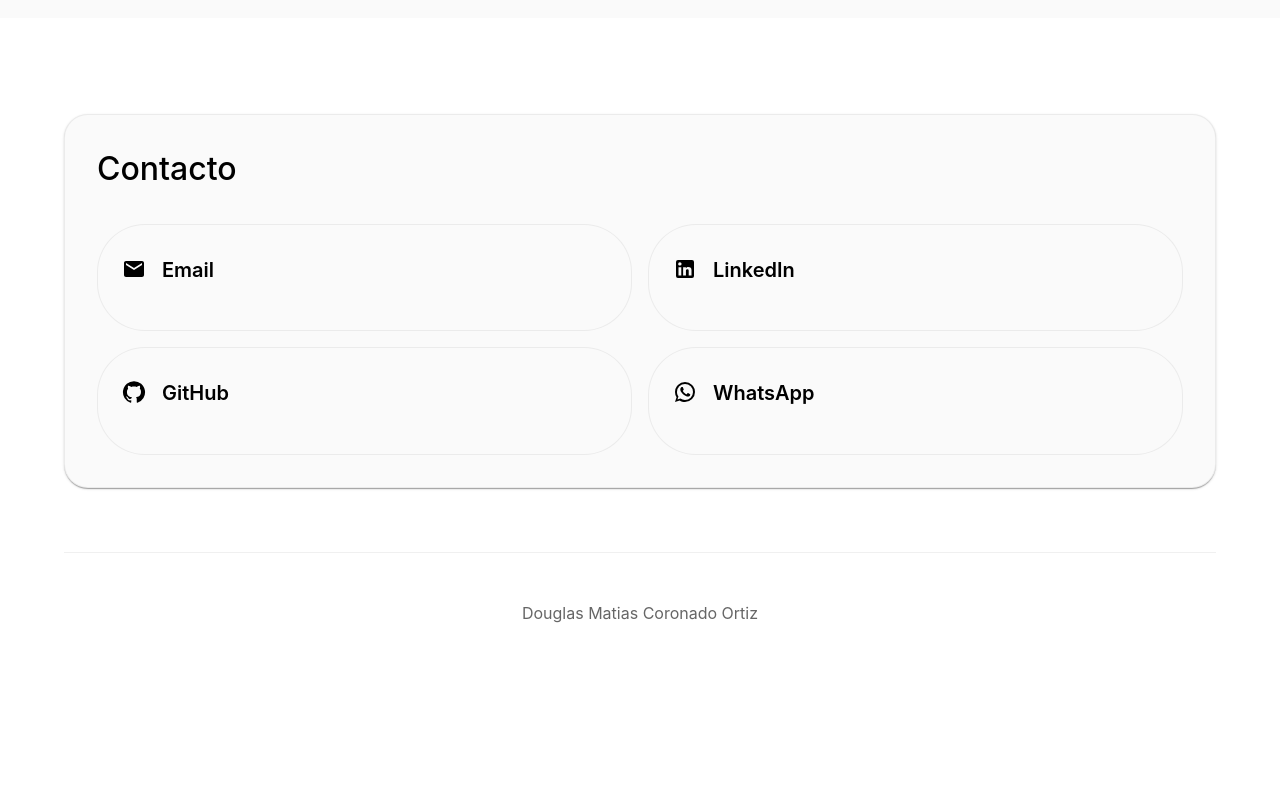
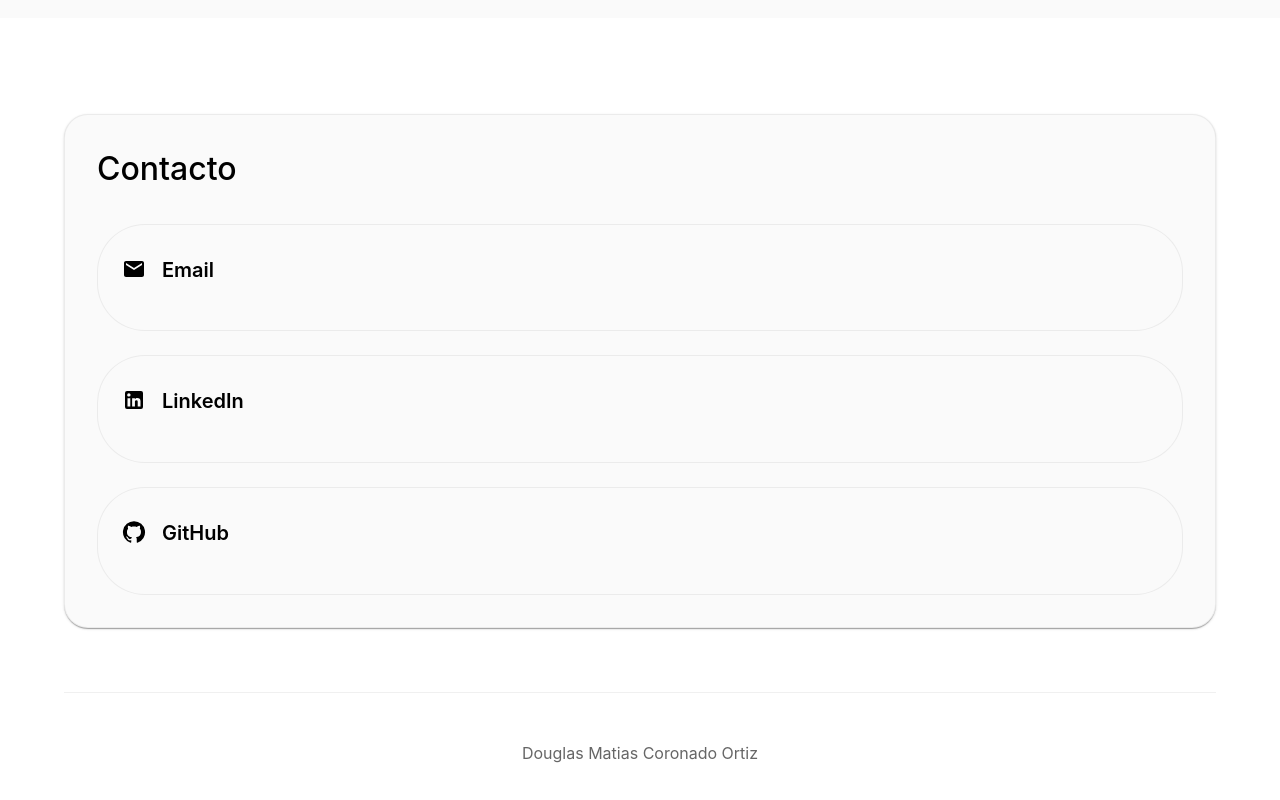
Before and after one commit to Douglas-CO/presentation, a Next.js app: page / in a window 1280 px wide. Shown: the part 3424-4224 px from the top of the page. Before the commit the page ends 4155 px from the top, so only its background shows below. Built offline with nearby package versions, Linux system fonts and the light colour scheme.

Commit message:
UPD: ConnectionSection

```diff
--- a/src/app/components/ConnectSection.tsx
+++ b/src/app/components/ConnectSection.tsx
@@ -3,7 +3,6 @@
 import {
   Email as EmailIcon,
   GitHub as GitHubIcon,
-  WhatsApp as WhatsAppIcon,
   LinkedIn as LinkedInIcon,
 } from "@mui/icons-material";
 import { toast } from "react-toastify";
@@ -28,15 +27,14 @@ const contactMethods = [
     value: "https://github.com/Douglas-CO",
     page: true,
   },
-  {
-    icon: <WhatsAppIcon />,
-    title: "WhatsApp",
-    value: "https://wa.me/593998563068",
-    page: true,
-  },
 ];
 
-export default function ConnectSection() {
+export type ConnectSectionProps = {
+  isMobile: boolean;
+};
+
+// eslint-disable-next-line react/prop-types
+const ConnectSection: React.FC<ConnectSectionProps> = ({ isMobile }) => {
   const SaveContact = (contact: string, isPage: boolean) => {
     if (isPage) {
       window.open(contact, "_blank", "noopener,noreferrer");
@@ -78,9 +76,9 @@ export default function ConnectSection() {
             >
               Contacto
             </Typography>
-            <Grid container spacing={2}>
+            <Grid container spacing={3}>
               {contactMethods.map((method, index) => (
-                <Grid item xs={6} key={index}>
+                <Grid item xs={isMobile ? 4 : 12} key={index}>
                   <Box
                     onClick={() => SaveContact(method.value, method.page)}
                     sx={{
@@ -144,4 +142,6 @@ export default function ConnectSection() {
       </Container>
     </Box>
   );
-}
+};
+
+export default ConnectSection;
--- a/src/app/page.tsx
+++ b/src/app/page.tsx
@@ -44,7 +44,7 @@ const Page: React.FC<PageProps> = ({ isMobile }) => {
         <AboutSection isMobile={isMobile} />
         <ExpertiseSection isMobile={isMobile} />
         <VisionSection isMobile={isMobile} />
-        <ConnectSection />
+        <ConnectSection isMobile={isMobile} />
       </Box>
     </ThemeProvider>
   );
--- a/vite.config.js
+++ b/vite.config.js
@@ -8,6 +8,7 @@ export default defineConfig({
     plugins: [million.vite({ auto: true }), svgr(), react()],
     resolve: {
         alias: {
+            // eslint-disable-next-line no-undef
             '@': path.resolve(__dirname, './src'),
         },
     },
```
